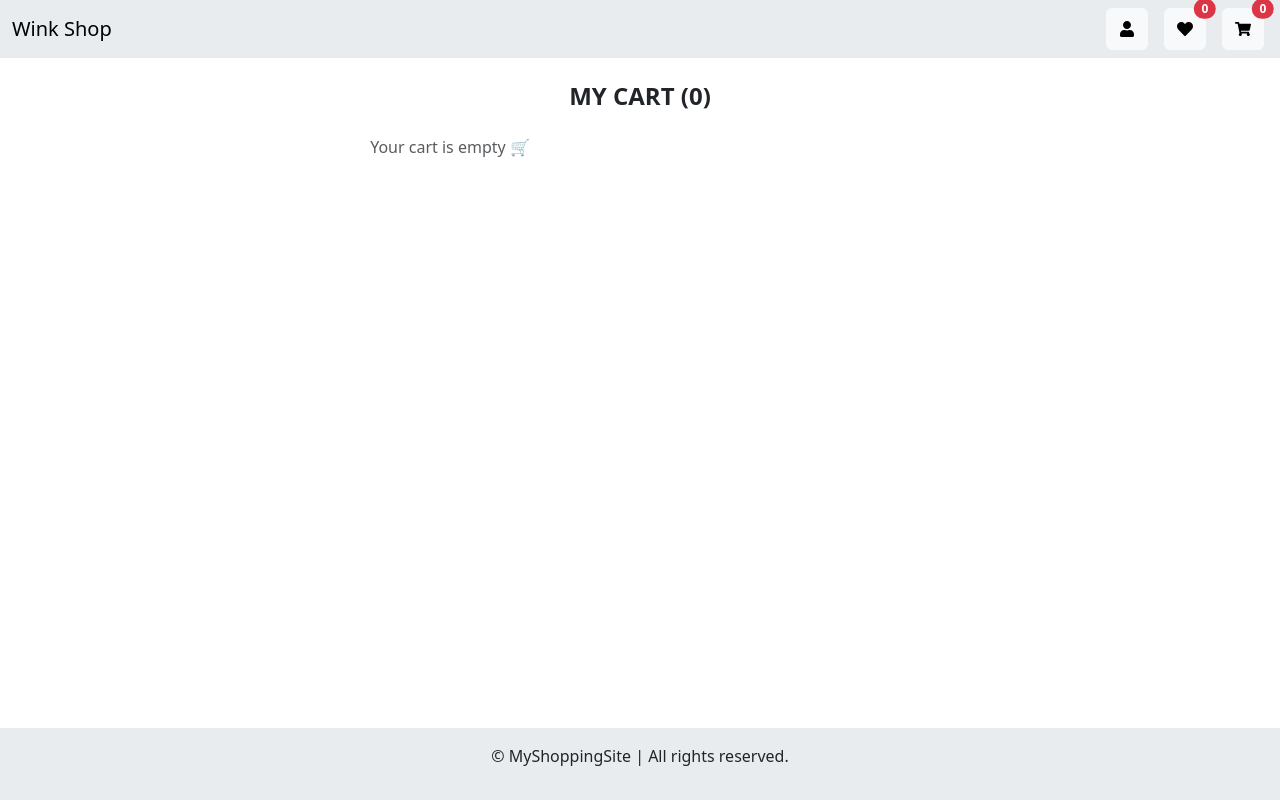
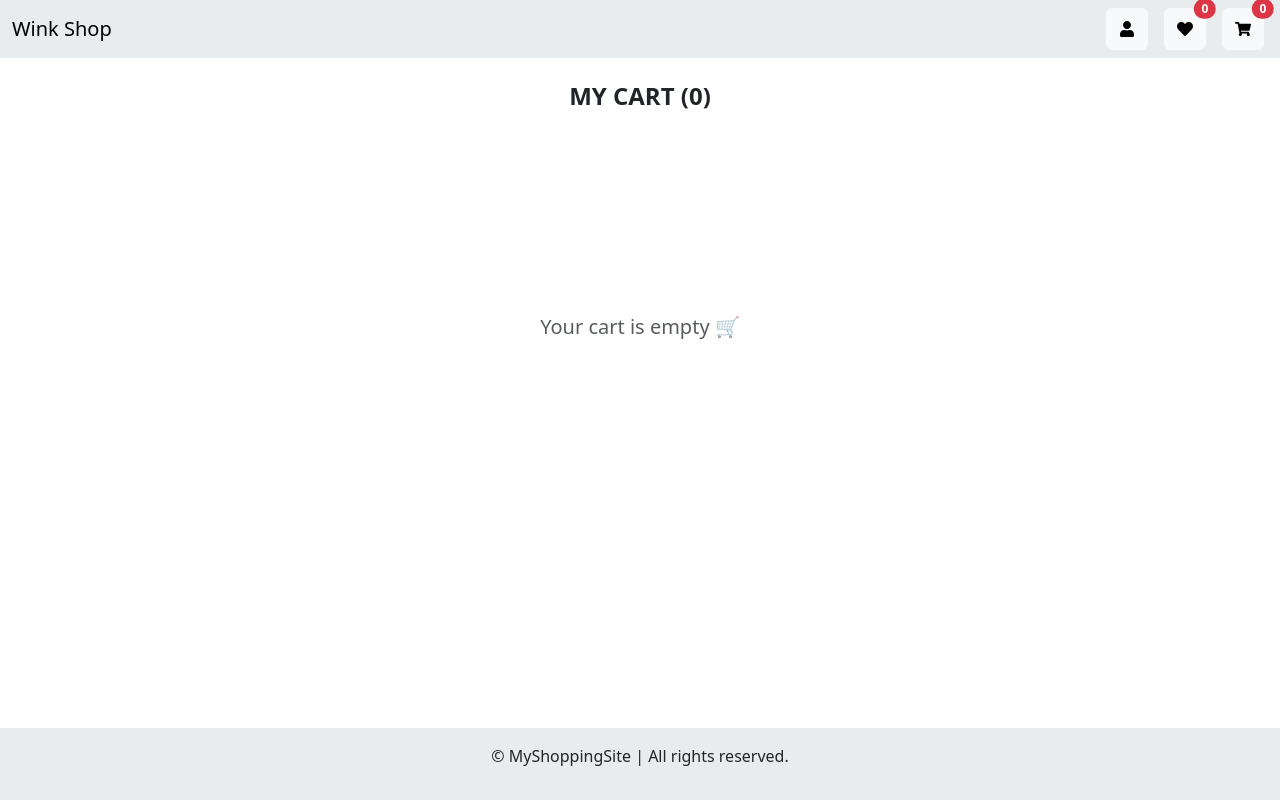
Before and after one commit to bhaskarbiswas04/E-commerce-app-LevelOne, a React (Create React App) app: page /cart in a window 1280 px wide. Built offline with nearby package versions, Linux system fonts and the light colour scheme.

Commit message:
updt: Fixed

```diff
--- a/src/components/FilterUIComponent.jsx
+++ b/src/components/FilterUIComponent.jsx
@@ -55,7 +55,7 @@ export default function FilterUIComponent() {
   };
 
   return (
-    <div className="p-3 border rounded bg-white" style={{ minWidth: "280px", height: "100%" }}>
+    <div className="p-3 border rounded bg-white" style={{ minWidth: "260px"}}>
       {/* HEADER */}
       <div className="d-flex justify-content-between align-items-center mb-3">
         <h5 className="m-0 fw-bold">Filters</h5>
--- a/src/pages/Cart.jsx
+++ b/src/pages/Cart.jsx
@@ -35,9 +35,20 @@ export default function Cart() {
 
       <div className="row g-4">
         {/* LEFT: CART ITEMS */}
-        <div className="col-12 col-md-8">
+        <div
+          className={`col-12 ${
+            cart.length === 0 ? "d-flex justify-content-center" : "col-md-8"
+          }`}
+        >
           {cart.length === 0 && (
-            <p className="text-center text-muted">Your cart is empty 🛒</p>
+            <div
+              className="d-flex justify-content-center align-items-center w-100"
+              style={{ minHeight: "50vh" }}
+            >
+              <p className="text-center text-muted fs-5">
+                Your cart is empty 🛒
+              </p>
+            </div>
           )}
 
           {cart.map((item) => (
--- a/src/pages/Checkout.jsx
+++ b/src/pages/Checkout.jsx
@@ -63,9 +63,15 @@ export default function Checkout() {
             <h6 className="fw-bold mb-3">Select Delivery Address</h6>
 
             {addresses.length === 0 && (
-              <p className="text-muted">
-                No saved addresses. Please add one from Profile.
-              </p>
+              <div className="text-center py-3">
+                <p className="text-muted mb-3">No saved addresses found.</p>
+                <button
+                  className="btn btn-outline-primary btn-sm"
+                  onClick={() => navigate("/profile")}
+                >
+                  + Add Address
+                </button>
+              </div>
             )}
 
             {addresses.map((addr) => (
--- a/src/pages/ProductListing.jsx
+++ b/src/pages/ProductListing.jsx
@@ -120,7 +120,7 @@ export default function ProductListing() {
 
           {/* ===== PRODUCTS ===== */}
           <div className="col-12 col-lg-9 col-xl-10">
-            <div className="mx-4 p-md-4" style={{ backgroundColor: "#eae1e1" }}>
+            <div className="mx-4 p-md-4" style={{ backgroundColor: "#eef1c2ff" }}>
               {/* HEADER */}
               <div className="mb-4">
                 <h4 className="fw-bold">
```
